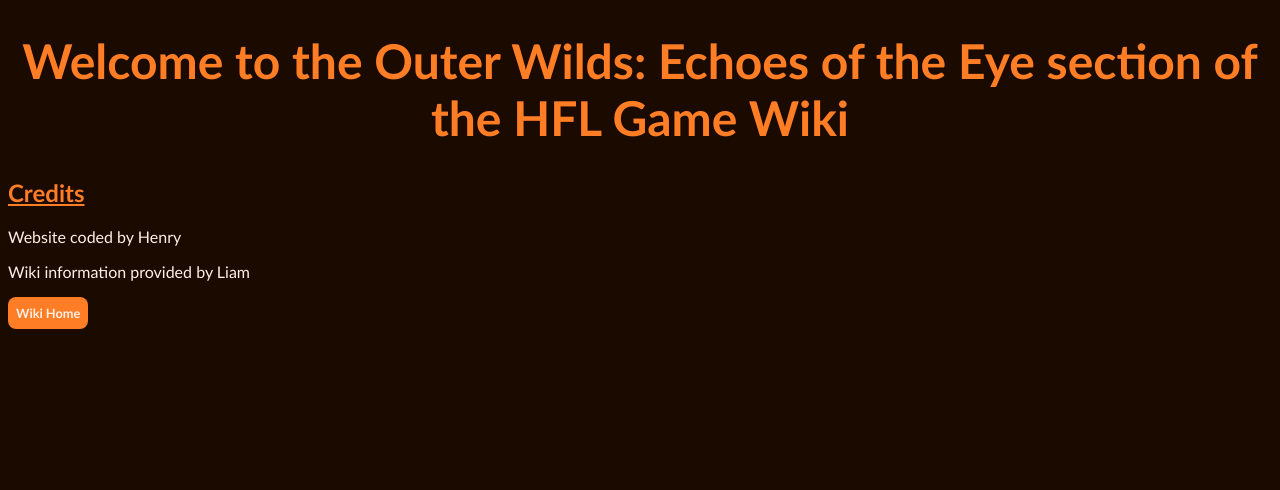
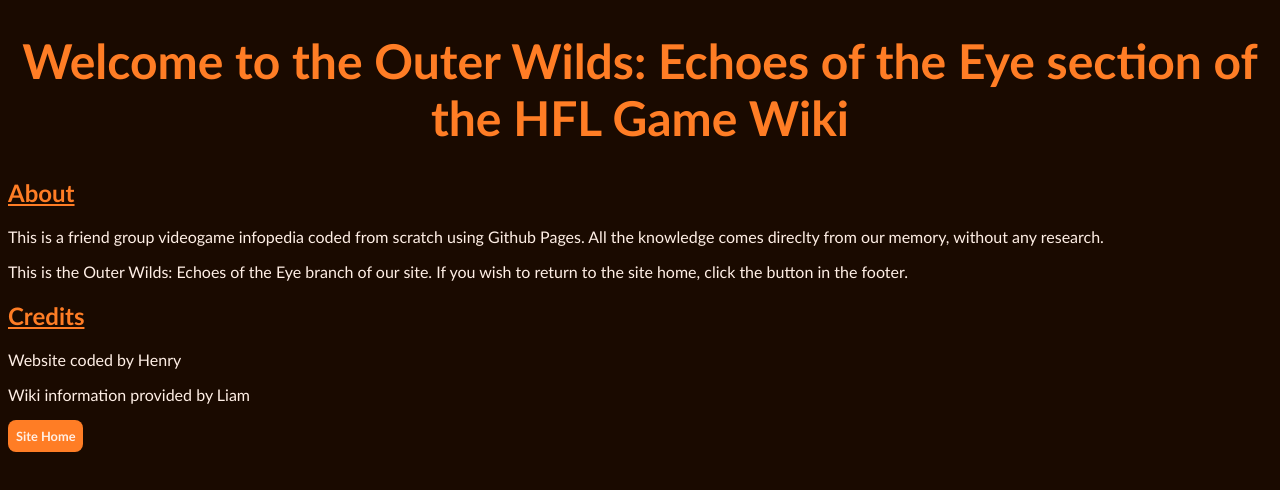
Before and after one commit to Henyahyah/henyahyah.github.io, a plain HTML site: page OWEE(K)/index.html in a window 1280 px wide. Drawn offline with Linux system fonts and the light colour scheme.

Commit message:
Update index.html
about section

```diff
--- a/OWEE(K)/index.html
+++ b/OWEE(K)/index.html
@@ -9,11 +9,22 @@
 
 <body>
 
-<h1>Welcome to the Outer Wilds: Echoes of the Eye section of the HFL Game Wiki</h1>
-<h2>Credits</h2>
-<p>Website coded by Henry</p>
-<p>Wiki information provided by Liam</p>
-<a href="/">Wiki Home</a>
+<header>
+  <h1>Welcome to the Outer Wilds: Echoes of the Eye section of the HFL Game Wiki</h1>
+</header>
+
+<section>
+  <h2>About</h2>
+  <p>This is a friend group videogame infopedia coded from scratch using Github Pages. All the knowledge comes direclty from our memory, without any research.</p>
+  <p>This is the Outer Wilds: Echoes of the Eye branch of our site. If you wish to return to the site home, click the button in the footer.</p>
+</section>
+
+<footer>
+  <h2>Credits</h2>
+  <p>Website coded by Henry</p>
+  <p>Wiki information provided by Liam</p>
+  <a href="/">Site Home</a>
+</footer>
 
 </body>
 
```
